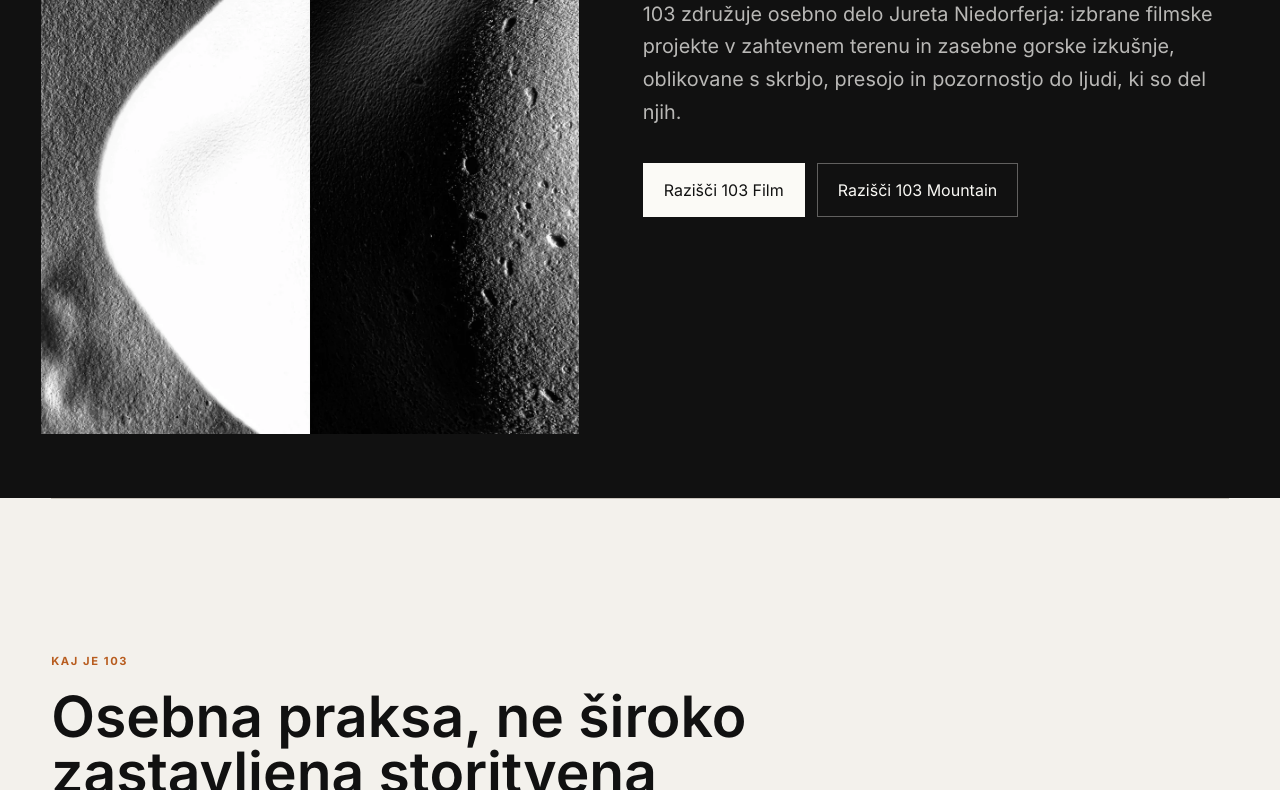
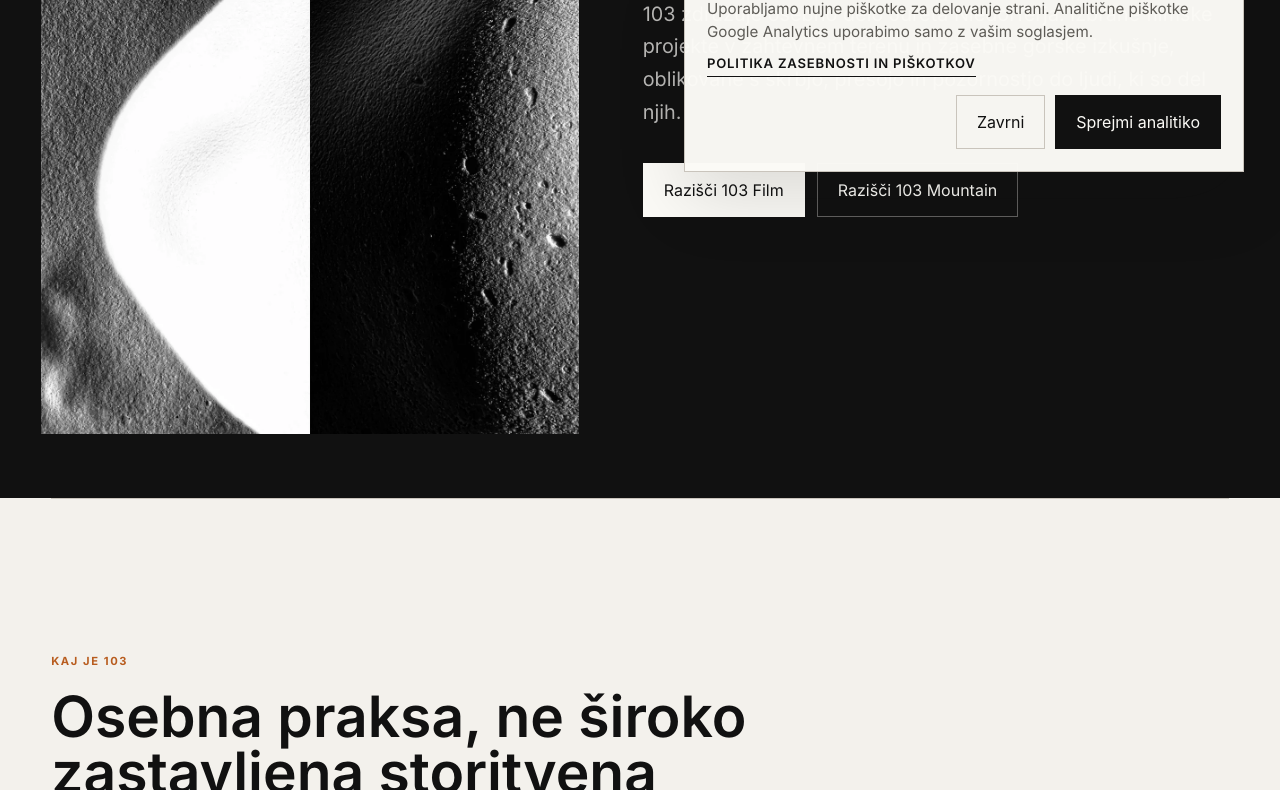
Before and after one commit to jureniedorfer/103.si, a plain HTML site: page sl/index.html in a window 1280 px wide. Shown: the part 592-1382 px from the top of the page. Drawn offline with Linux system fonts and the light colour scheme.

Commit message:
Add consent-gated Google Analytics and cookie notice

```diff
--- a/script.js
+++ b/script.js
@@ -3,13 +3,21 @@ const nav = document.querySelector("[data-nav]");
 const navToggle = document.querySelector("[data-nav-toggle]");
 const revealItems = document.querySelectorAll(".reveal");
 
+const GA_MEASUREMENT_ID = "G-HQ1991HZQD";
+const COOKIE_CONSENT_KEY = "103_cookie_consent_v1";
+const COOKIE_ACCEPTED = "accepted";
+const COOKIE_DECLINED = "declined";
+
 const setHeaderState = () => {
   header.classList.toggle("is-scrolled", window.scrollY > 12);
 };
 
+if (header) {
   setHeaderState();
   window.addEventListener("scroll", setHeaderState, { passive: true });
+}
 
+if (nav && navToggle) {
   navToggle.addEventListener("click", () => {
     const isOpen = navToggle.getAttribute("aria-expanded") === "true";
     navToggle.setAttribute("aria-expanded", String(!isOpen));
@@ -26,6 +34,7 @@ nav.addEventListener("click", (event) => {
     nav.classList.remove("is-open");
     document.body.classList.remove("nav-open");
   });
+}
 
 if ("IntersectionObserver" in window) {
   const observer = new IntersectionObserver(
@@ -44,3 +53,139 @@ if ("IntersectionObserver" in window) {
 } else {
   revealItems.forEach((item) => item.classList.add("is-visible"));
 }
+
+const analyticsIdIsConfigured = () =>
+  /^G-[A-Z0-9]+$/.test(GA_MEASUREMENT_ID) && GA_MEASUREMENT_ID !== "G-XXXXXXXXXX";
+
+const setGoogleAnalyticsDisabled = (isDisabled) => {
+  if (!analyticsIdIsConfigured()) {
+    return;
+  }
+
+  window[`ga-disable-${GA_MEASUREMENT_ID}`] = isDisabled;
+};
+
+const loadGoogleAnalytics = () => {
+  if (window.__googleAnalyticsLoaded || !analyticsIdIsConfigured()) {
+    return;
+  }
+
+  setGoogleAnalyticsDisabled(false);
+  window.__googleAnalyticsLoaded = true;
+  window.dataLayer = window.dataLayer || [];
+  window.gtag = function gtag() {
+    window.dataLayer.push(arguments);
+  };
+
+  const analyticsScript = document.createElement("script");
+  analyticsScript.async = true;
+  analyticsScript.src = `https://www.googletagmanager.com/gtag/js?id=${encodeURIComponent(GA_MEASUREMENT_ID)}`;
+  document.head.appendChild(analyticsScript);
+
+  window.gtag("js", new Date());
+  window.gtag("config", GA_MEASUREMENT_ID, {
+    anonymize_ip: true,
+    allow_google_signals: false,
+    allow_ad_personalization_signals: false
+  });
+};
+
+const getCookieConsent = () => {
+  try {
+    return window.localStorage.getItem(COOKIE_CONSENT_KEY);
+  } catch (error) {
+    return null;
+  }
+};
+
+const setCookieConsent = (value) => {
+  try {
+    window.localStorage.setItem(COOKIE_CONSENT_KEY, value);
+  } catch (error) {
+    return;
+  }
+};
+
+const initCookieNotice = () => {
+  const isSlovenian = document.documentElement.lang.toLowerCase().startsWith("sl");
+  const cookieCopy = isSlovenian
+    ? {
+        label: "Obvestilo o piškotkih",
+        text: "Uporabljamo nujne piškotke za delovanje strani. Analitične piškotke Google Analytics uporabimo samo z vašim soglasjem.",
+        accept: "Sprejmi analitiko",
+        decline: "Zavrni",
+        settings: "Nastavitve piškotkov",
+        policy: "Politika zasebnosti in piškotkov",
+        policyHref: "politika-zasebnosti-piskotov.html"
+      }
+    : {
+        label: "Cookie notice",
+        text: "We use necessary cookies for the site to work. Google Analytics cookies are used only if you give consent.",
+        accept: "Accept analytics",
+        decline: "Decline",
+        settings: "Cookie settings",
+        policy: "Privacy and Cookie Policy",
+        policyHref: "privacy-cookie-policy.html"
+      };
+
+  const footerLegal = document.querySelector(".footer-legal");
+  const settingsButton = document.createElement("button");
+  settingsButton.className = "footer-cookie-settings";
+  settingsButton.type = "button";
+  settingsButton.textContent = cookieCopy.settings;
+
+  if (footerLegal) {
+    footerLegal.appendChild(settingsButton);
+  }
+
+  const notice = document.createElement("section");
+  notice.className = "cookie-notice";
+  notice.setAttribute("role", "dialog");
+  notice.setAttribute("aria-label", cookieCopy.label);
+  notice.innerHTML = `
+    <div class="cookie-notice-copy">
+      <p>${cookieCopy.text}</p>
+      <a href="${cookieCopy.policyHref}">${cookieCopy.policy}</a>
+    </div>
+    <div class="cookie-notice-actions">
+      <button class="button button-light" type="button" data-cookie-decline>${cookieCopy.decline}</button>
+      <button class="button button-dark" type="button" data-cookie-accept>${cookieCopy.accept}</button>
+    </div>
+  `;
+
+  const showNotice = () => {
+    notice.classList.add("is-visible");
+  };
+
+  const hideNotice = () => {
+    notice.classList.remove("is-visible");
+  };
+
+  notice.querySelector("[data-cookie-accept]").addEventListener("click", () => {
+    setCookieConsent(COOKIE_ACCEPTED);
+    loadGoogleAnalytics();
+    hideNotice();
+  });
+
+  notice.querySelector("[data-cookie-decline]").addEventListener("click", () => {
+    setCookieConsent(COOKIE_DECLINED);
+    setGoogleAnalyticsDisabled(true);
+    hideNotice();
+  });
+
+  settingsButton.addEventListener("click", showNotice);
+  document.body.appendChild(notice);
+
+  const savedConsent = getCookieConsent();
+
+  if (savedConsent === COOKIE_ACCEPTED) {
+    loadGoogleAnalytics();
+    return;
+  }
+
+  if (savedConsent !== COOKIE_DECLINED) {
+    showNotice();
+  }
+};
+
+initCookieNotice();
--- a/styles.css
+++ b/styles.css
@@ -908,8 +908,74 @@ h3 {
   text-decoration: none;
 }
 
-.footer-legal a:hover {
+.footer-cookie-settings {
+  padding: 0;
+  color: inherit;
+  text-transform: inherit;
+  letter-spacing: inherit;
+  background: transparent;
+  border: 0;
+  cursor: pointer;
+}
+
+.footer-legal a:hover,
+.footer-cookie-settings:hover,
+.footer-cookie-settings:focus-visible {
   color: var(--ink);
+}
+
+.cookie-notice {
+  position: fixed;
+  inset: auto clamp(14px, 3vw, 36px) clamp(14px, 3vw, 36px) auto;
+  z-index: 60;
+  display: grid;
+  width: min(100% - 28px, 560px);
+  gap: 18px;
+  padding: 22px;
+  color: var(--ink);
+  background: rgba(251, 250, 246, 0.98);
+  border: 1px solid var(--line);
+  box-shadow: var(--shadow);
+  opacity: 0;
+  pointer-events: none;
+  transform: translateY(12px);
+  transition: opacity 180ms ease, transform 180ms ease;
+}
+
+.cookie-notice.is-visible {
+  opacity: 1;
+  pointer-events: auto;
+  transform: translateY(0);
+}
+
+.cookie-notice p {
+  margin: 0;
+  color: var(--muted);
+  font-size: 0.95rem;
+  line-height: 1.55;
+}
+
+.cookie-notice a {
+  display: inline-flex;
+  width: fit-content;
+  margin-top: 10px;
+  color: var(--ink);
+  font-size: 0.82rem;
+  font-weight: 600;
+  letter-spacing: 0.06em;
+  text-transform: uppercase;
+  border-bottom: 1px solid var(--ink);
+}
+
+.cookie-notice-actions {
+  display: flex;
+  flex-wrap: wrap;
+  gap: 10px;
+  justify-content: flex-end;
+}
+
+.cookie-notice .button {
+  min-height: 44px;
 }
 
 .legal-doc {
```
Lines whose indentation alone changed are shown as unchanged.
